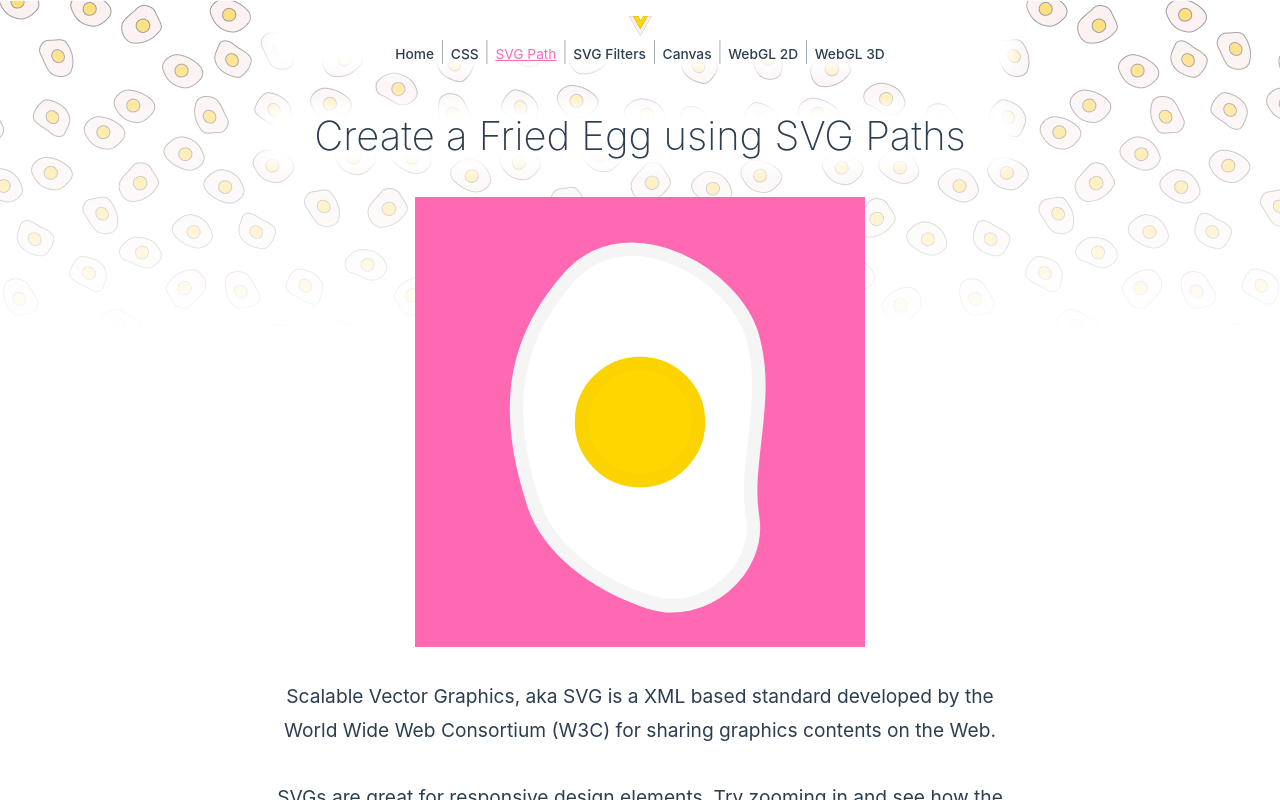
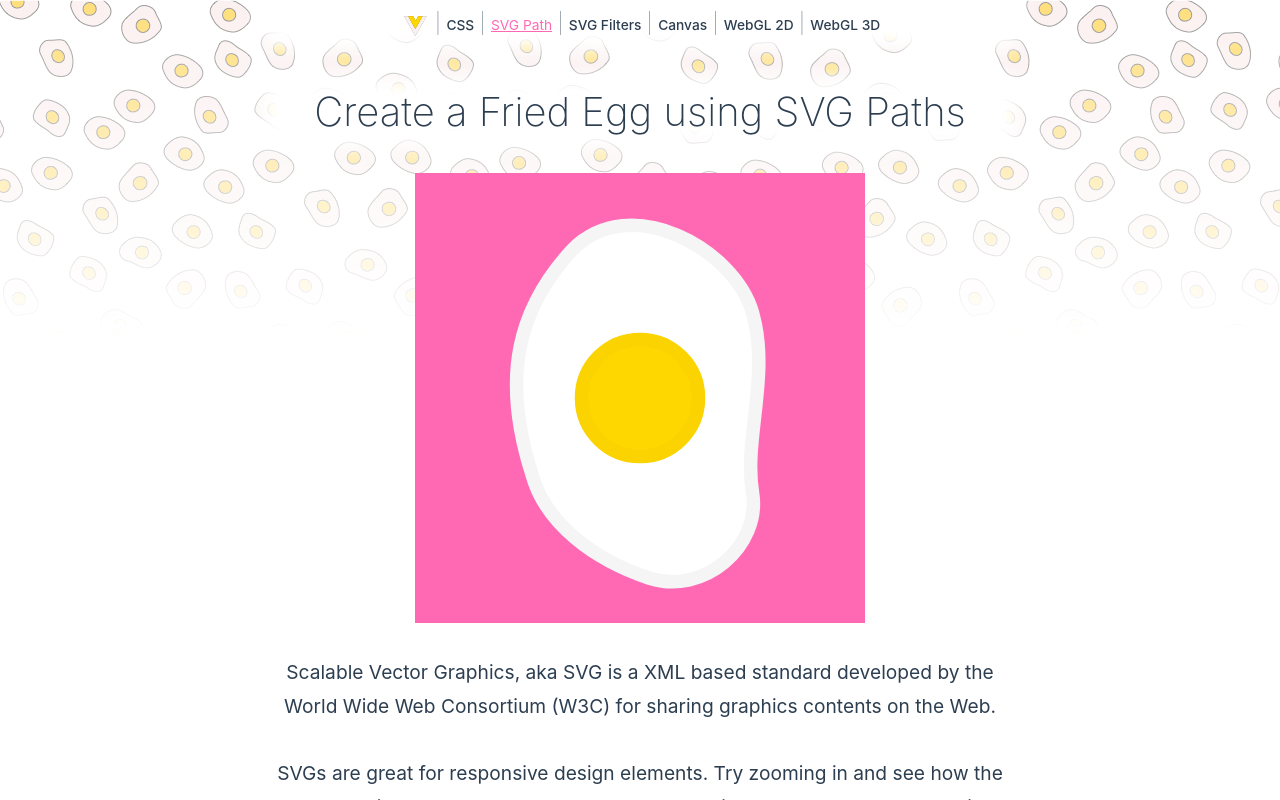
Before and after one commit to mikatalk/vuevos, a Vue app: page / in a window 1280 px wide. Both pictures are taken after a click on the item "SVG Path". Shown: the top 800 px of the page. Built offline with nearby package versions, Linux system fonts and the light colour scheme; a small style sheet from the web is missing.

Commit message:
Design changes

```diff
--- a/src/App.vue
+++ b/src/App.vue
@@ -1,6 +1,6 @@
 <template>
   <div id="vuevos">
-    <nav-bar v-if="$route.path != '/'" />
+    <nav-bar v-if="$route.path != '/'" :show-logo="false" />
     <router-view/>
     <footer>
       <nav-bar />
--- a/src/components/NavBar.vue
+++ b/src/components/NavBar.vue
@@ -3,6 +3,7 @@
     <div class="splash-blur-back">
     </div>
     <div class="links">
+      <span v-if="showLogo">
         <router-link to="/">
           <vuevos-icon :width="30" :height="30"/>
         </router-link>
@@ -10,6 +11,12 @@
         <router-link to="/">
           Home
         </router-link> |
+      </span>
+      <span v-else>
+        <router-link to="/">
+          <vuevos-icon :width="30" :height="30"/>
+        </router-link> |
+      </span>
       <router-link to="/html-css">CSS</router-link> |
       <router-link to="/svg-path">SVG Path</router-link> |
       <router-link to="/svg-filters">SVG Filters</router-link> |
@@ -26,10 +33,14 @@ import VuevosIcon from './VuevosIcon.vue';
 export default {
   name: 'NavBar',
   props: {
-    items: {
-      type: Array,
-      default: () => ([]),
-    },
+    // items: {
+    //   type: Array,
+    //   default: () => ([]),
+    // },
+    showLogo: {
+      type: Boolean,
+      default: true
+    }
   },
   components: {
     'vuevos-icon': VuevosIcon
```
Lines whose indentation alone changed are shown as unchanged.
